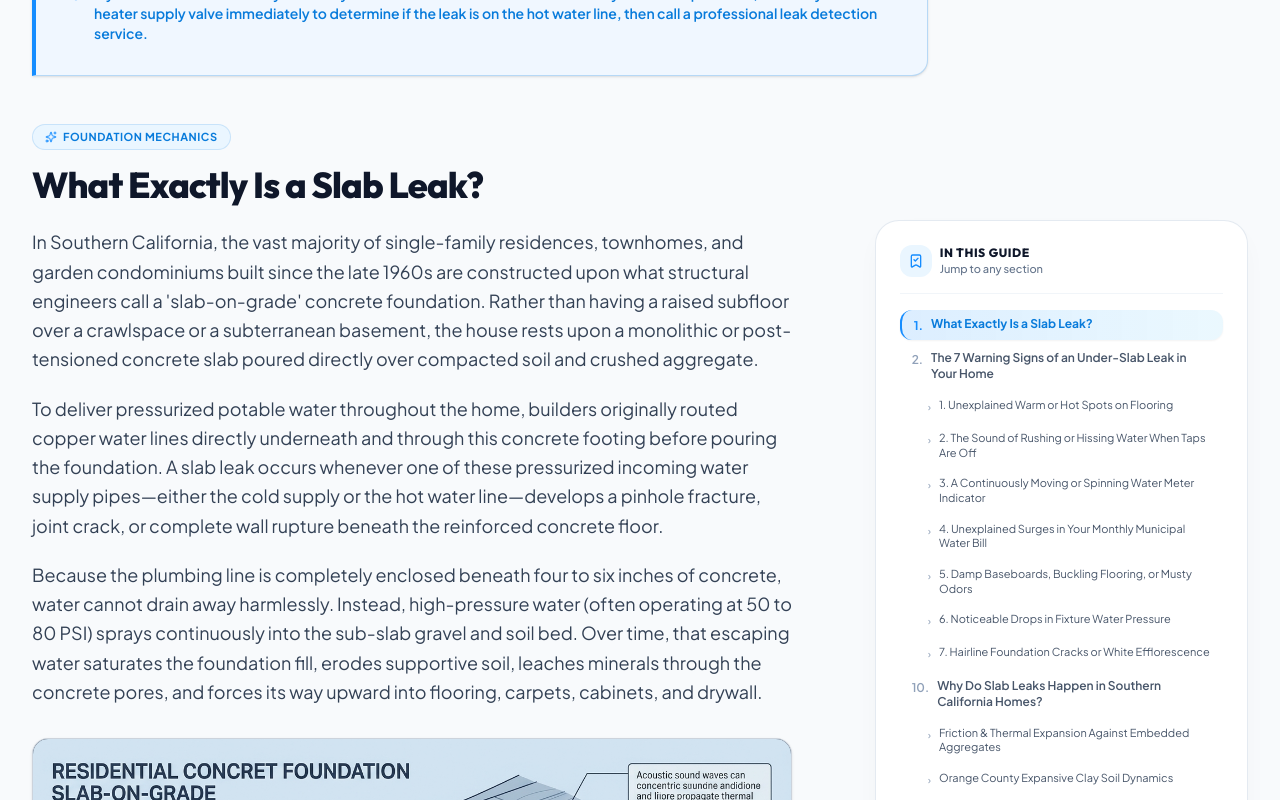
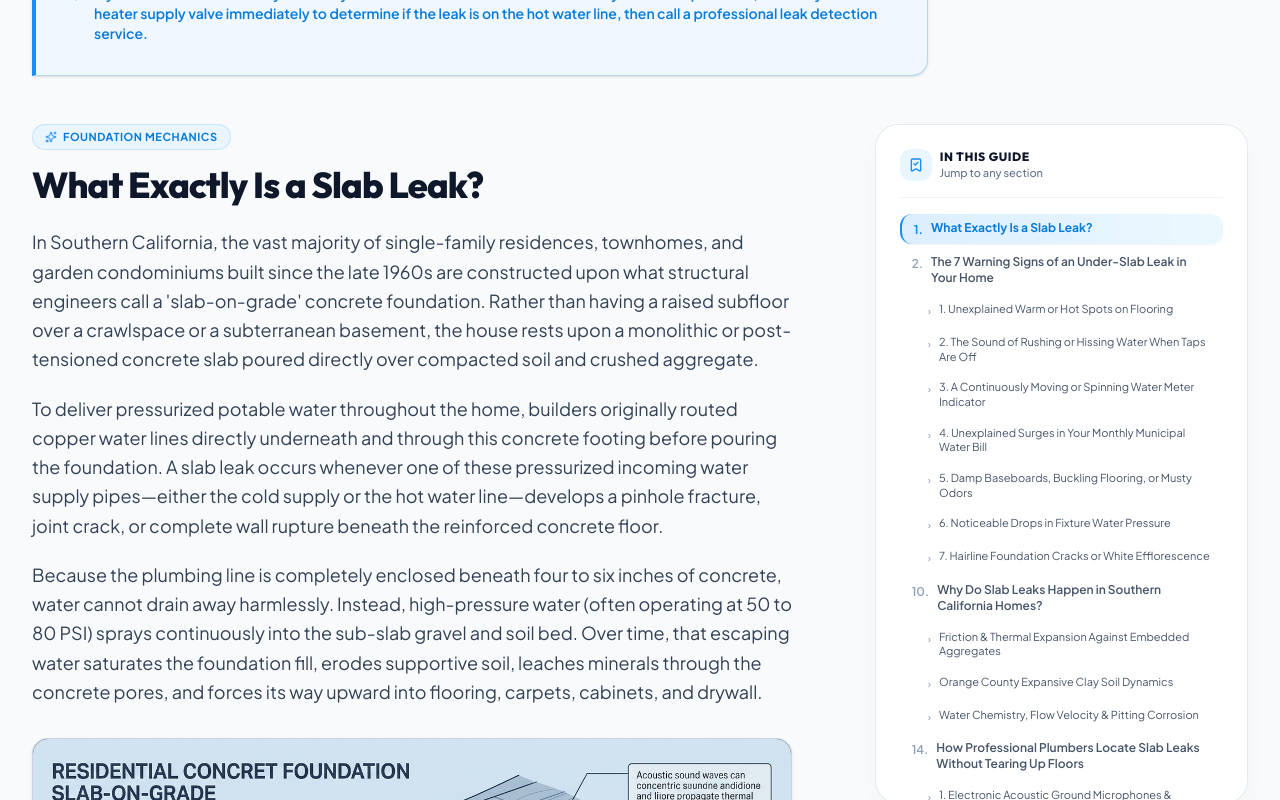
Before and after one commit to aquavoplumbing/spectrum-plumbing-irvine, a Next.js app: page /blog/signs-of-a-slab-leak in a window 1280 px wide. Shown: the part 1660-2460 px from the top of the page. Built offline with nearby package versions, Linux system fonts and the light colour scheme.

Commit message:
fix(blog): remove card-sheen from TableOfContents aside to restore position sticky

```diff
--- a/src/components/blog/TableOfContents.tsx
+++ b/src/components/blog/TableOfContents.tsx
@@ -140,7 +140,7 @@ export function TableOfContents({
     <aside
       aria-label="Article Table of Contents"
       className={cn(
-        "sticky top-24 max-h-[calc(100vh-7.5rem)] overflow-y-auto [scrollbar-width:thin] [scrollbar-color:#CBD5E1_transparent] hidden lg:block p-6 rounded-3xl bg-white border border-slate-200/90 shadow-[0_10px_30px_-10px_rgba(15,23,42,0.06)] card-sheen",
+        "sticky top-24 z-20 max-h-[calc(100vh-7.5rem)] overflow-y-auto [scrollbar-width:thin] [scrollbar-color:#CBD5E1_transparent] hidden lg:block p-6 rounded-3xl bg-white border border-slate-200/90 shadow-[0_10px_30px_-10px_rgba(15,23,42,0.06)]",
         className
       )}
     >
```
